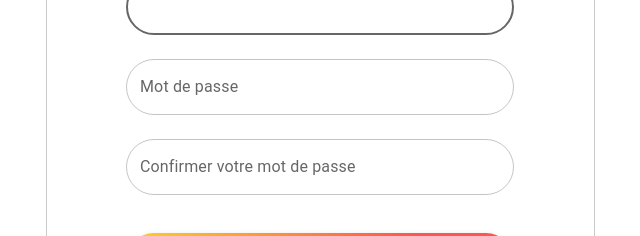
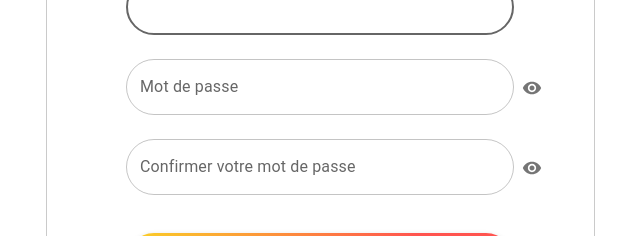
Before and after one commit to WildCodeSchool/2309-wns-rouge-filehub, a Next.js app in the folder frontend/: page /login in a window 1280 px wide. Both pictures are taken after a click on the tab "S'INSCRIRE". Shown: the part 366-602 px from the top of the page, without its empty margins (320-960 px from the left). Built offline with nearby package versions, Linux system fonts and the light colour scheme.

Commit message:
added visible passwords features on login component

```diff
--- a/frontend/src/components/Login.tsx
+++ b/frontend/src/components/Login.tsx
@@ -1,7 +1,7 @@
 import { FilehubIcon } from "@/styles/icon/FileHubIcon";
 import { theme } from "@/styles/theme";
 import { pxToRem } from "@/styles/cssTheme";
-import { Box, Button, Link, Tab, Tabs, TextField } from "@mui/material";
+import { Box, Button, IconButton, Link, Tab, Tabs, TextField } from "@mui/material";
 import { ChangeEvent, useState } from "react";
 import styled from "styled-components";
 import { useMutation } from "@apollo/client";
@@ -10,6 +10,7 @@ import { mutationSignin } from "@/graphql/mutationSignin";
 import { ToastContainer, toast } from "react-toastify";
 import "react-toastify/dist/ReactToastify.css";
 import { useRouter } from "next/router";
+import VisibilityIcon from "@mui/icons-material/Visibility";
 
 export const TextFieldStyled = styled(TextField)`
   & .MuiOutlinedInput-root {
@@ -69,6 +70,9 @@ const CustomTab = styled(Tab)`
 
 export default function Login(): React.ReactNode {
   const [activeTab, setActiveTab] = useState(0);
+  const [seePassWordLogin, setSeePassWordLogin] = useState<boolean>(false);
+  const [seePassWordSignUp, setSeePassWordSignUp] = useState<boolean>(false);
+  const [seePassWordSignUp2, setSeePassWordSignUp2] = useState<boolean>(false);
   const router = useRouter();
 
   const [signinEmail, setSigninEmail] = useState("");
@@ -182,15 +186,43 @@ export default function Login(): React.ReactNode {
                   autoComplete="email"
                   autoFocus
                 />
+                <Box
+                  sx={{
+                    position: 'relative',
+                    display: "flex",
+                    alignItems: "center",
+                    width: '100%'
+                  }}
+                >
                   <TextFieldStyled
+                    fullWidth
                     margin="normal"
                     name="password"
                     label="Mot de passe"
-                  type="password"
+                    type={seePassWordLogin ? "text" : "password"}
                     value={signinPassword}
                     onChange={(e) => setSigninPassword(e.target.value)}
                     autoComplete="current-password"
                   />
+                  <IconButton
+                    onClick={() => {
+                      setSeePassWordLogin(!seePassWordLogin);
+                    }}
+                    sx={{
+                      position: 'absolute',
+                      top: 27,
+                      right: -36
+                    }}
+                  >
+                    <VisibilityIcon
+                      sx={{
+                        width: 20,
+                        height: 20,
+                        color: seePassWordLogin ? "rgba(250, 209, 38, 1)" : "",
+                      }}
+                    />
+                  </IconButton>
+                </Box>
                 <Link
                   href="https://www.youtube.com/watch?v=dQw4w9WgXcQ"
                   target="_blank"
@@ -213,23 +245,79 @@ export default function Login(): React.ReactNode {
                   autoComplete="email"
                   autoFocus
                 />
+                <Box
+                  sx={{
+                    position: 'relative',
+                    display: "flex",
+                    alignItems: "center",
+                    width: '100%'
+                  }}
+                >
                   <TextFieldStyled
+                    fullWidth
                     margin="normal"
                     name="password"
                     label="Mot de passe"
-                  type="password"
+                    type={seePassWordSignUp ? "text" : "password"}
                     value={signupPassword}
                     onChange={(e) => setSignupPassword(e.target.value)}
                     autoComplete="current-password"
                   />
+                  <IconButton
+                    onClick={() => {
+                      setSeePassWordSignUp(!seePassWordSignUp);
+                    }}
+                    sx={{
+                      position: 'absolute',
+                      top: 27,
+                      right: -36
+                    }}
+                  >
+                    <VisibilityIcon
+                      sx={{
+                        width: 20,
+                        height: 20,
+                        color: seePassWordSignUp ? "rgba(250, 209, 38, 1)" : "",
+                      }}
+                    />
+                  </IconButton>
+                </Box>
+                <Box
+                  sx={{
+                    position: 'relative',
+                    display: "flex",
+                    alignItems: "center",
+                    width: '100%'
+                  }}
+                >
                   <TextFieldStyled
+                    fullWidth
                     margin="normal"
                     name="confirmPassword"
                     label="Confirmer votre mot de passe"
-                  type="password"
+                    type={seePassWordSignUp2 ? "text" : "password"}
                     value={signupConfirmPassword}
                     onChange={(e) => setSignupConfirmPassword(e.target.value)}
                   />
+                  <IconButton
+                    onClick={() => {
+                      setSeePassWordSignUp2(!seePassWordSignUp2);
+                    }}
+                    sx={{
+                      position: 'absolute',
+                      top: 27,
+                      right: -36
+                    }}
+                  >
+                    <VisibilityIcon
+                      sx={{
+                        width: 20,
+                        height: 20,
+                        color: seePassWordSignUp2 ? "rgba(250, 209, 38, 1)" : "",
+                      }}
+                    />
+                  </IconButton>
+                </Box>
               </>
             )}
             <StyledButton type="submit" variant="contained">
```
Lines whose indentation alone changed are shown as unchanged.
